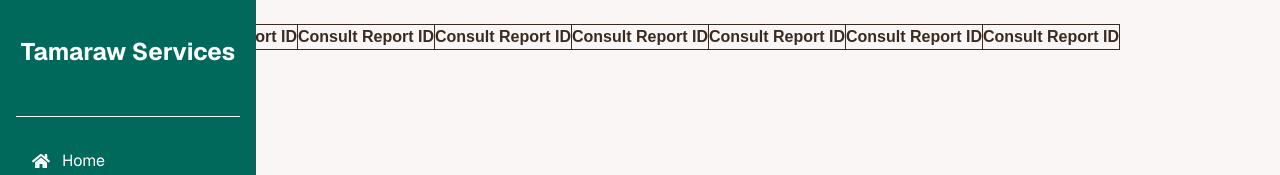
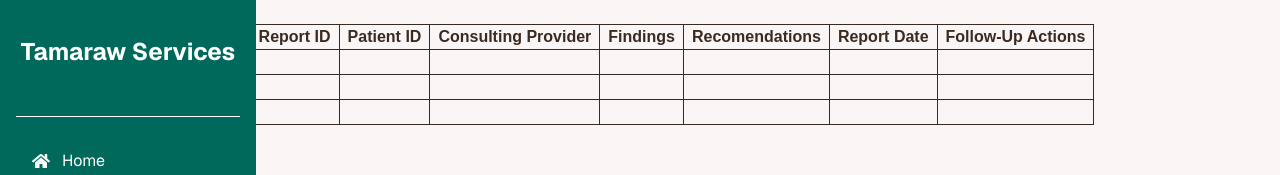
Before and after one commit to JoeyCollado/ehr, a Next.js app: page /pages/clinicalNotes/consults in a window 1280 px wide. Shown: the top 175 px of the page. Built offline with nearby package versions, Linux system fonts and the light colour scheme; no server answers.

Commit message:
consult table almost done

```diff
--- a/app/pages/clinicalNotes/consults/page.tsx
+++ b/app/pages/clinicalNotes/consults/page.tsx
@@ -7,13 +7,43 @@ const page = () => {
         <table>
           <thead>
             <tr className="border">
-              <th className="border">Consult Report ID</th>
-              <th className="border">Consult Report ID</th>
-              <th className="border">Consult Report ID</th>
-              <th className="border">Consult Report ID</th>
-              <th className="border">Consult Report ID</th>
-              <th className="border">Consult Report ID</th>
-              <th className="border">Consult Report ID</th>
+              <th className="border px-2">Consult Report ID</th>
+              <th className="border px-2">Patient ID</th>
+              <th className="border px-2">Consulting Provider</th>
+              <th className="border px-2">Findings</th>
+              <th className="border px-2">Recomendations</th>
+              <th className="border px-2">Report Date</th>
+              <th className="border px-2">Follow-Up Actions</th>
+            </tr>
+
+            <tr className="border">
+                <td className="border">98768</td>
+                <td className="border"></td>
+                <td className="border"></td>
+                <td className="border"></td>
+                <td className="border"></td>
+                <td className="border"></td>
+                <td className="border"></td>
+            </tr>
+
+            <tr className="border">
+                <td className="border">98768</td>
+                <td className="border"></td>
+                <td className="border"></td>
+                <td className="border"></td>
+                <td className="border"></td>
+                <td className="border"></td>
+                <td className="border"></td>
+            </tr>
+
+            <tr className="border">
+                <td className="border">98768</td>
+                <td className="border"></td>
+                <td className="border"></td>
+                <td className="border"></td>
+                <td className="border"></td>
+                <td className="border"></td>
+                <td className="border"></td>
             </tr>
           </thead>
         </table>
```
